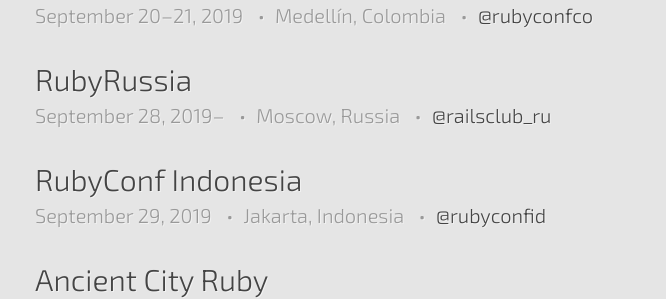
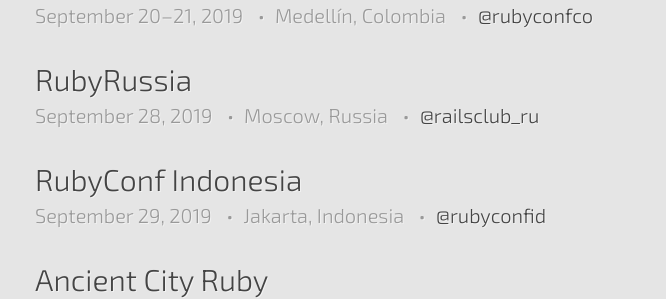
Before and after one commit to ruby-conferences/ruby-conferences.github.io, a Jekyll site: the page built from index.html, in a window 1280 px wide. Shown: the part 801-1100 px from the top of the page, without its empty margins (205-871 px from the left). Built offline with Jekyll 4.4.1, drawn with Linux system fonts in a browser that asks for light colours; part of the change alters nothing that is shown.

Commit message:
Updates the RubyRussia entry

```diff
--- a/_data/conferences.yml
+++ b/_data/conferences.yml
@@ -1755,8 +1755,8 @@
 
 - name: RubyRussia
   location: Moscow, Russia
-  start_date: 28/09/2019
-  dates: "September 28, 2019"
+  start_date: '2019-09-28'
+  end_date: '2019-09-28'
   url: https://rubyrussia.club/en
   twitter: railsclub_ru
 
```
